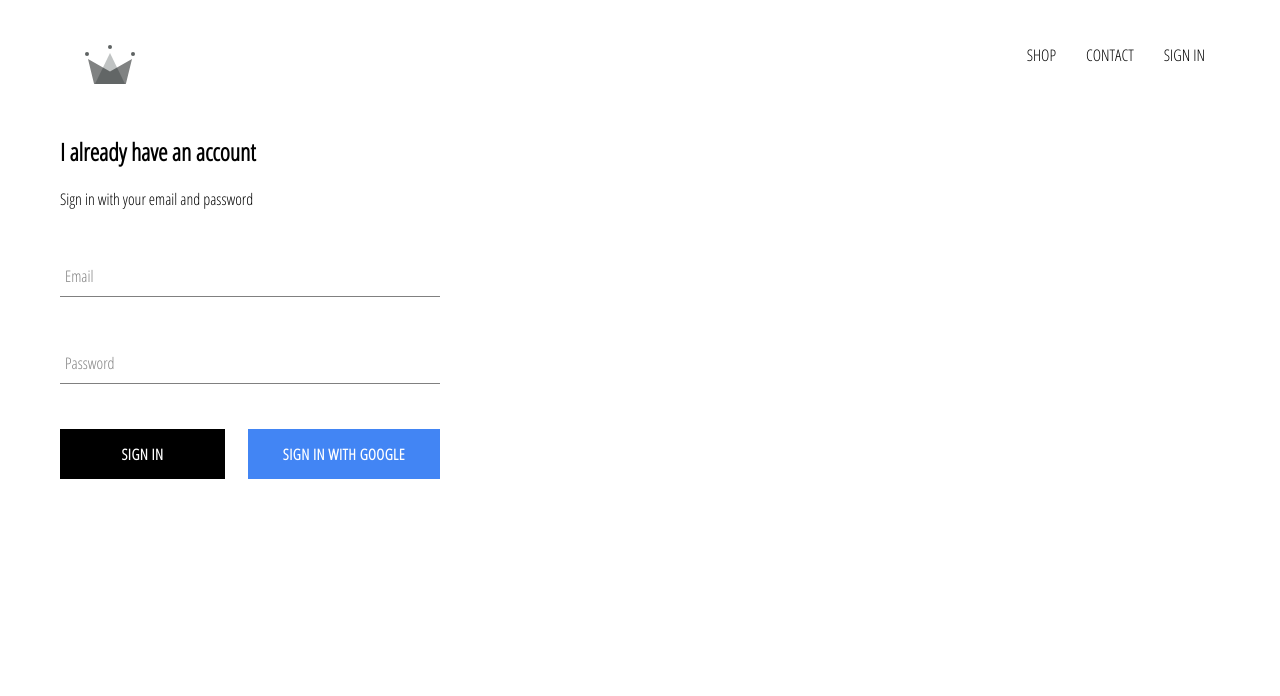
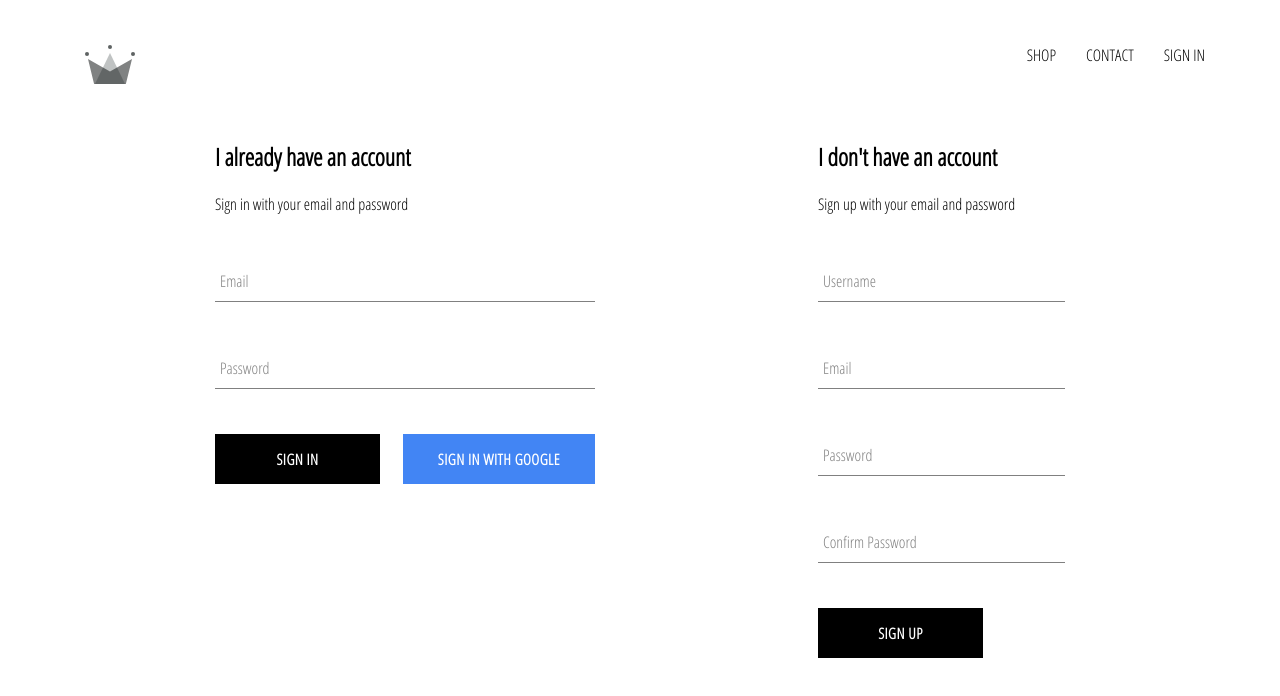
Before and after one commit to SarathCKV/crown-clothing, a React (Create React App) app: page /signin in a window 1280 px wide. Shown: the top 696 px of the page. Built offline with nearby package versions, Linux system fonts and the light colour scheme; no server answers.

Commit message:
Implemented firebase utils, included abilty to store authenticated user to firebase

```diff
--- a/src/App.js
+++ b/src/App.js
@@ -6,7 +6,7 @@
 import ShopPage from './pages/shop/shop.component';
 import Header from './components/header/header.component';
 import SignUpAndSignIn from './pages/sign-up-and-sign-in/sign-up-and-sign-in.component';
-import { auth } from './firebase/firebase.utils';
+import { auth, createUserProfileDocument } from './firebase/firebase.utils';
 
 class App extends Component {
   constructor(props) {
@@ -20,9 +20,27 @@
   unsubscribeFromAuth = null;
 
   componentDidMount() {
-    this.unsubscribeFromAuth = auth.onAuthStateChanged((user) => {
+    this.unsubscribeFromAuth = auth.onAuthStateChanged(async (userAuth) => {
       // console.log(user);
-      this.setState({ currentUser: user });
+      // createUserProfileDocument(user);
+      // this.setState({ currentUser: user });
+      if (userAuth) {
+        const userRef = await createUserProfileDocument(userAuth);
+
+        userRef.onSnapshot((snapshot) => {
+          console.log(snapshot.data());
+          this.setState({
+            currentUser: {
+              id: snapshot.id,
+              ...snapshot.data(),
+            },
+          });
+
+          console.log(this.state);
+        });
+      } else {
+        this.setState({ currentUser: userAuth });
+      }
     });
   }
 
--- /dev/null
+++ b/src/components/sign-up/sign-up.component.jsx
@@ -0,0 +1,101 @@
+import React, { Component } from 'react';
+
+import FormInput from '../form-input/form-input.component';
+import CustomButton from '../custom-button/custom-button.component';
+
+import { auth, createUserProfileDocument } from '../../firebase/firebase.utils';
+
+import './sign-up.styles.scss';
+
+class SignUp extends Component {
+  constructor(props) {
+    super(props);
+
+    this.state = {
+      displayName: '',
+      email: '',
+      password: '',
+      confirmPassword: '',
+    };
+  }
+
+  handleSubmit = async (e) => {
+    e.preventDefault();
+
+    const { displayName, email, password, confirmPassword } = this.state;
+
+    if (password !== confirmPassword) {
+      alert("Passwords don't match!!");
+      return;
+    }
+
+    try {
+      const { user } = await auth.createUserWithEmailAndPassword(
+        email,
+        password
+      );
+      await createUserProfileDocument(user, { displayName });
+      this.setState({
+        displayName: '',
+        email: '',
+        password: '',
+        confirmPassword: '',
+      });
+    } catch (error) {
+      console.log(error);
+    }
+  };
+
+  handleChange = (event) => {
+    const { name, value } = event.target;
+    this.setState({ [name]: value });
+  };
+
+  render() {
+    //const { displayName, email, password, confirmPassword } = this.state;
+    return (
+      <div className="sign-up">
+        <h2 className="title">I don't have an account</h2>
+        <span>Sign up with your email and password</span>
+        <form className="sign-up-form" onSubmit={this.handleSubmit}>
+          <FormInput
+            type="text"
+            name="displayName"
+            value={this.state.displayName}
+            handleChange={this.handleChange}
+            label="Username"
+            required
+          />
+          <FormInput
+            type="email"
+            name="email"
+            value={this.state.email}
+            handleChange={this.handleChange}
+            label="Email"
+            required
+          />
+          <FormInput
+            type="password"
+            name="password"
+            value={this.state.password}
+            handleChange={this.handleChange}
+            label="Password"
+            required
+          />
+          <FormInput
+            type="password"
+            name="confirmPassword"
+            value={this.state.confirmPassword}
+            handleChange={this.handleChange}
+            label="Confirm Password"
+            required
+          />
+
+          <CustomButton type="submit">SIGN UP</CustomButton>
+        </form>
+      </div>
+    );
+  }
+}
+
+export default SignUp;
--- /dev/null
+++ b/src/components/sign-up/sign-up.styles.scss
@@ -0,0 +1,9 @@
+sign-up {
+    display: flex;
+    flex-direction: column;
+    width: 380px;
+
+    .title {
+        margin: 10px 0;
+    }
+}
--- a/src/firebase/firebase.utils.js
+++ b/src/firebase/firebase.utils.js
@@ -14,6 +14,28 @@
   measurementId: 'G-HQ4ZRHRCWX',
 };
 
+export const createUserProfileDocument = async (userAuth, addtionalData) => {
+  if (!userAuth) {
+    return;
+  }
+  const userRef = firestore.doc(`/users/${userAuth.uid}`);
+  const snapShot = await userRef.get();
+  console.log(snapShot);
+  // console.log(firestore.doc('users/uadhdiahnk'));
+  if (!snapShot.exists) {
+    const { displayName, email } = userAuth;
+    const createAt = new Date();
+
+    try {
+      await userRef.set({ displayName, email, createAt, ...addtionalData });
+    } catch (e) {
+      console.log('Error creating user ', e.message);
+    }
+  }
+
+  return userRef;
+};
+
 firebase.initializeApp(config);
 
 export const auth = firebase.auth();
--- a/src/pages/sign-up-and-sign-in/sign-up-and-sign-in.component.jsx
+++ b/src/pages/sign-up-and-sign-in/sign-up-and-sign-in.component.jsx
@@ -2,11 +2,13 @@
 import './sign-up-and-sign-in.styles.scss';
 
 import SignIn from '../../components/sign-in/sign-in.component';
+import SignUp from '../../components/sign-up/sign-up.component';
 
 const SignUpAndSignInPage = () => {
   return (
     <div className="sign-in-and-sign-up">
       <SignIn />
+      <SignUp />
     </div>
   );
 };
--- a/src/pages/sign-up-and-sign-in/sign-up-and-sign-in.styles.scss
+++ b/src/pages/sign-up-and-sign-in/sign-up-and-sign-in.styles.scss
@@ -0,0 +1,6 @@
+.sign-in-and-sign-up {
+    width: 850px;
+    display: flex;
+    justify-content: space-between;
+    margin: 30px auto;
+}
```
